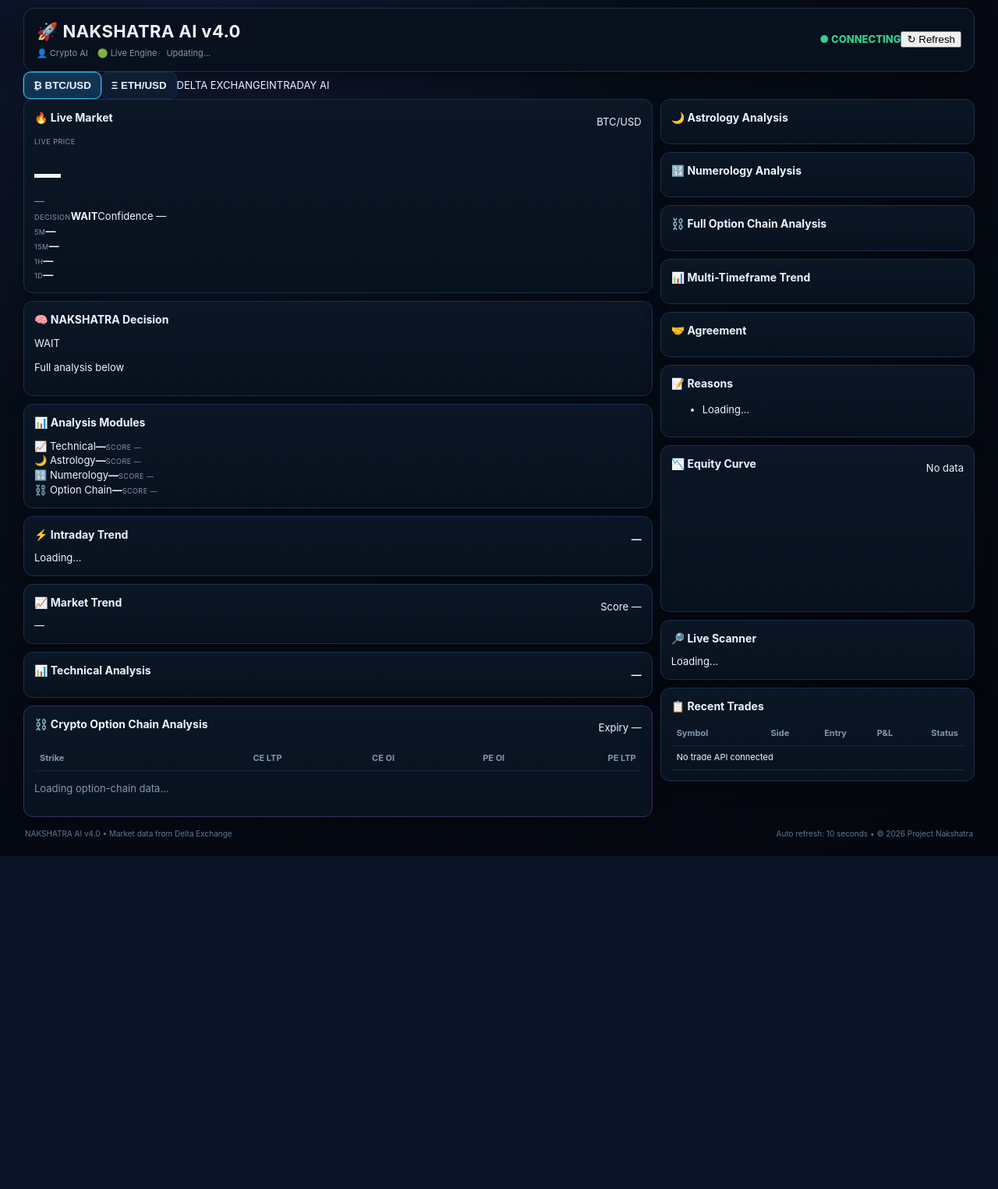
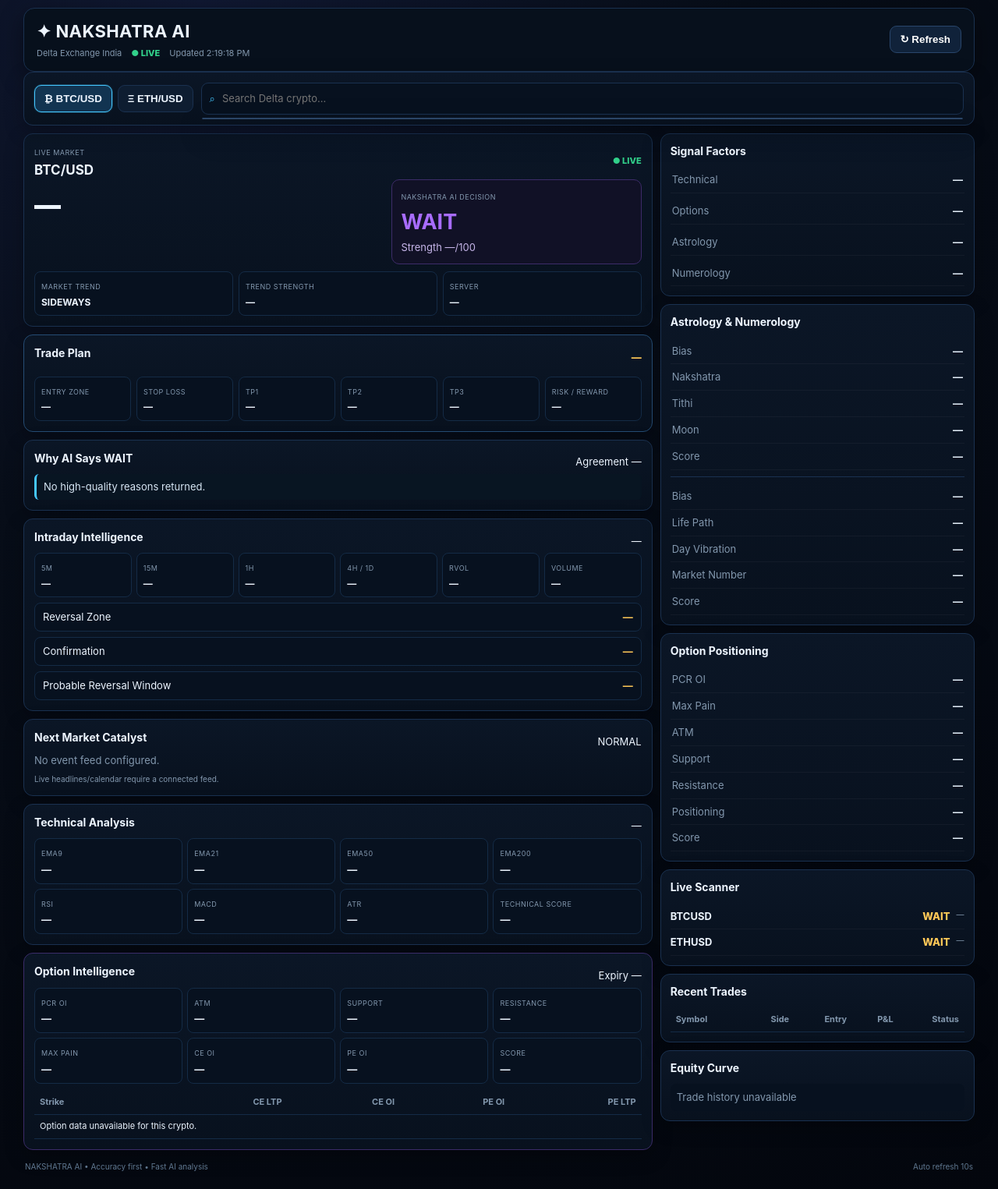
Before and after one commit to ansh9999999/NAKSHATRA-AI-CRYPTO, a FastAPI app: page / in a window 1280 px wide. Shown: the whole page at 78% size. Before the commit the page ends 1098 px from the top, so only its background shows below. Run offline with FastAPI, Linux system fonts and the light colour scheme; data that the repository does not hold is empty; a map, chart or similar area stays blank.

Commit message:
Revise dashboard layout and update version info
Updated the dashboard HTML to reflect version changes and improved content structure.

```diff
--- a/templates/dashboard.html
+++ b/templates/dashboard.html
@@ -1,66 +1,49 @@
 <!doctype html>
 <html lang="en">
 <head>
-<meta charset="utf-8">
-<meta name="viewport" content="width=device-width,initial-scale=1">
-<title>NAKSHATRA AI v4.0</title>
-<link rel="stylesheet" href="/static/style.css?v=4.1.0">
+<meta charset="utf-8"><meta name="viewport" content="width=device-width,initial-scale=1">
+<title>NAKSHATRA AI</title><link rel="stylesheet" href="/static/style.css?v=5.0.0">
 </head>
-<body>
-<div class="container">
+<body><div class="container">
 <header class="topbar">
-  <div class="brand">
-    <h1>🚀 NAKSHATRA AI v4.0</h1>
-    <div class="subline"><span>👤 Crypto AI</span><span id="schedulerStatus">🟢 Live Engine</span><span id="updateStatus">Updating...</span></div>
-  </div>
-  <div class="top-actions"><span id="status">● CONNECTING</span><button id="refreshBtn">↻ Refresh</button></div>
+  <div><h1>✦ NAKSHATRA AI</h1><div class="subline"><span>Delta Exchange India</span><span id="status">● CONNECTING</span><span id="updateStatus">Updating...</span></div></div>
+  <button id="refreshBtn" class="refresh">↻ Refresh</button>
 </header>
-<nav class="tabs"><button class="symbol active" data-symbol="BTCUSD">₿ BTC/USD</button><button class="symbol" data-symbol="ETHUSD">Ξ ETH/USD</button><span class="tab-static">DELTA EXCHANGE</span><span class="tab-static">INTRADAY AI</span></nav>
+
+<section class="selector card">
+  <div class="quick"><button class="symbol active" data-symbol="BTCUSD">₿ BTC/USD</button><button class="symbol" data-symbol="ETHUSD">Ξ ETH/USD</button></div>
+  <div class="search-wrap"><span>⌕</span><input id="cryptoSearch" autocomplete="off" placeholder="Search Delta crypto…"><div id="searchResults" class="search-results"></div></div>
+</section>
 
 <main class="dashboard-grid">
-  <div class="main-col">
-    <section class="card market">
-      <div class="section-head"><h2>🔥 Live Market</h2><span id="marketSymbol">BTC/USD</span></div>
-      <div class="market-main"><div><small>LIVE PRICE</small><div id="price" class="price">—</div><div id="change" class="change">—</div></div><div class="market-decision"><small>DECISION</small><strong id="decision">WAIT</strong><span id="confidence">Confidence —</span></div></div>
-      <div class="tf-strip"><div><small>5M</small><b id="tf5">—</b></div><div><small>15M</small><b id="tf15">—</b></div><div><small>1H</small><b id="tf1h">—</b></div><div><small>1D</small><b id="tf1d">—</b></div></div>
-    </section>
+<div class="main-col">
+<section class="card hero">
+  <div class="section-head"><div><span class="eyebrow">LIVE MARKET</span><h2 id="marketSymbol">BTC/USD</h2></div><span id="dataState" class="live-pill">● LIVE</span></div>
+  <div class="hero-grid"><div><div id="price" class="price">—</div><div id="change" class="change">—</div></div><div class="decision-box"><span class="eyebrow">NAKSHATRA AI DECISION</span><strong id="decision">WAIT</strong><span id="confidence">Strength —/100</span></div></div>
+  <div class="market-row"><div><small>MARKET TREND</small><b id="marketTrend">—</b></div><div><small>TREND STRENGTH</small><b id="trendStrengthTop">—</b></div><div><small>SERVER</small><b id="serverMs">—</b></div></div>
+</section>
 
-    <section class="card decision-card"><h2>🧠 NAKSHATRA Decision</h2><div id="bigDecision">WAIT</div><p id="decisionNote">Full analysis below</p></section>
+<section class="card trade-plan"><div class="section-head"><h2>Trade Plan</h2><span id="riskState">—</span></div><div class="plan-grid"><div><small>ENTRY ZONE</small><b id="entryZone">—</b></div><div><small>STOP LOSS</small><b id="stopLoss">—</b></div><div><small>TP1</small><b id="tp1">—</b></div><div><small>TP2</small><b id="tp2">—</b></div><div><small>TP3</small><b id="tp3">—</b></div><div><small>RISK / REWARD</small><b id="rr">—</b></div></div></section>
 
-    <section class="card"><h2>📊 Analysis Modules</h2><div class="module-list">
-      <div><span>📈 Technical</span><b id="moduleTechnical">—</b><small id="moduleTechnicalScore">Score —</small></div>
-      <div><span>🌙 Astrology</span><b id="moduleAstrology">—</b><small id="moduleAstrologyScore">Score —</small></div>
-      <div><span>🔢 Numerology</span><b id="moduleNumerology">—</b><small id="moduleNumerologyScore">Score —</small></div>
-      <div><span>⛓️ Option Chain</span><b id="moduleOption">—</b><small id="moduleOptionScore">Score —</small></div>
-    </div></section>
+<section class="card"><div class="section-head"><h2>Why AI Says <span id="whyDecision">WAIT</span></h2><span id="agreementMini">Agreement —</span></div><div id="reasons" class="reason-list"></div></section>
 
-    <section class="card"><div class="section-head"><h2>⚡ Intraday Trend</h2><b id="overall">—</b></div><div id="mtf" class="rows">Loading...</div></section>
+<section class="card"><div class="section-head"><h2>Intraday Intelligence</h2><span id="activityRegime">—</span></div><div class="intel-grid"><div><small>5M</small><b id="tf5">—</b></div><div><small>15M</small><b id="tf15">—</b></div><div><small>1H</small><b id="tf1h">—</b></div><div><small>4H / 1D</small><b id="tf4h">—</b></div><div><small>RVOL</small><b id="relativeVolume">—</b></div><div><small>VOLUME</small><b id="volumeRegime">—</b></div></div><div class="window-box"><span>Reversal Zone</span><strong id="reversalLevel">—</strong></div><div class="window-box"><span>Confirmation</span><strong id="confirmationLevel">—</strong></div><div class="window-box"><span>Probable Reversal Window</span><strong id="reversalWindow">—</strong></div></section>
 
-    <section class="card"><div class="section-head"><h2>📈 Market Trend</h2><span id="marketScore">Score —</span></div><div id="marketTrend" class="trend-box">—</div></section>
+<section class="card"><div class="section-head"><h2>Next Market Catalyst</h2><span id="eventRisk">NORMAL</span></div><div id="catalyst" class="catalyst"></div><div class="news-note" id="eventDisclaimer"></div></section>
 
-    <section class="card"><div class="section-head"><h2>📊 Technical Analysis</h2><b id="trend">—</b></div><div class="metrics" id="metrics"></div><div class="reasons" id="techTags"></div></section>
+<section class="card"><div class="section-head"><h2>Technical Analysis</h2><span id="trend">—</span></div><div class="metrics" id="metrics"></div></section>
 
-    <section class="card option-card"><div class="section-head"><h2>⛓️ Crypto Option Chain Analysis</h2><span id="expiry">Expiry —</span></div>
-      <div class="metrics option-metrics" id="optionMetrics"></div>
-      <div class="tablewrap"><table><thead><tr><th>Strike</th><th>CE LTP</th><th>CE OI</th><th>PE OI</th><th>PE LTP</th></tr></thead><tbody id="chain"></tbody></table></div>
-      <p id="optionNote" class="muted">Loading option-chain data...</p>
-    </section>
-  </div>
+<section class="card option-card"><div class="section-head"><h2>Option Intelligence</h2><span id="expiry">—</span></div><div class="metrics" id="optionMetrics"></div><div class="tablewrap"><table><thead><tr><th>Strike</th><th>CE LTP</th><th>CE OI</th><th>PE OI</th><th>PE LTP</th></tr></thead><tbody id="chain"></tbody></table></div></section>
+</div>
 
-  <aside class="side-col">
-    <section class="card"><h2>🌙 Astrology Analysis</h2><div class="analysis-rows" id="astroRows"></div></section>
-    <section class="card"><h2>🔢 Numerology Analysis</h2><div class="analysis-rows" id="numRows"></div></section>
-    <section class="card"><h2>⛓️ Full Option Chain Analysis</h2><div class="analysis-rows" id="optionSideRows"></div></section>
-    <section class="card"><h2>📊 Multi-Timeframe Trend</h2><div id="sideMtf" class="rows"></div></section>
-    <section class="card"><h2>🤝 Agreement</h2><div class="agreement" id="agreement"></div></section>
-    <section class="card"><h2>📝 Reasons</h2><ul id="reasons"><li>Loading...</li></ul></section>
-    <section class="card chart-card"><div class="section-head"><h2>📉 Equity Curve</h2><span id="equityValue">No data</span></div><canvas id="equityChart"></canvas></section>
-    <section class="card"><h2>🔎 Live Scanner</h2><div id="scanner">Loading...</div></section>
-    <section class="card"><h2>📋 Recent Trades</h2><div class="tablewrap"><table><thead><tr><th>Symbol</th><th>Side</th><th>Entry</th><th>P&L</th><th>Status</th></tr></thead><tbody id="trades"><tr><td colspan="5">No trade API connected</td></tr></tbody></table></div></section>
-  </aside>
+<aside class="side-col">
+<section class="card compact"><h2>Signal Factors</h2><div class="factor-list"><div><span>Technical</span><b id="moduleTechnical">—</b></div><div><span>Options</span><b id="moduleOption">—</b></div><div><span>Astrology</span><b id="moduleAstrology">—</b></div><div><span>Numerology</span><b id="moduleNumerology">—</b></div></div></section>
+<section class="card compact"><h2>Astrology & Numerology</h2><div id="astroRows" class="analysis-rows"></div><div class="divider"></div><div id="numRows" class="analysis-rows"></div></section>
+<section class="card compact"><h2>Option Positioning</h2><div id="optionSideRows" class="analysis-rows"></div></section>
+<section class="card compact"><h2>Live Scanner</h2><div id="scanner">Loading...</div></section>
+<section class="card compact"><h2>Recent Trades</h2><div class="tablewrap"><table><thead><tr><th>Symbol</th><th>Side</th><th>Entry</th><th>P&L</th><th>Status</th></tr></thead><tbody id="trades"></tbody></table></div></section>
+<section class="card compact"><h2>Equity Curve</h2><div id="equitySummary" class="equity-summary">Loading trade history…</div></section>
+</aside>
 </main>
-<footer><span>NAKSHATRA AI v4.0 • Market data from Delta Exchange</span><span>Auto refresh: 10 seconds • © 2026 Project Nakshatra</span></footer>
-</div>
-<script src="/static/app.js?v=4.1.0"></script>
-</body>
-</html>
+<footer><span>NAKSHATRA AI • Accuracy first • Fast AI analysis</span><span>Auto refresh 10s</span></footer>
+</div><script src="/static/app.js?v=5.0.0"></script></body></html>
```
